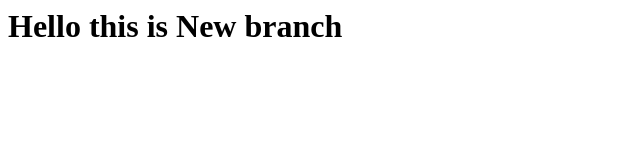
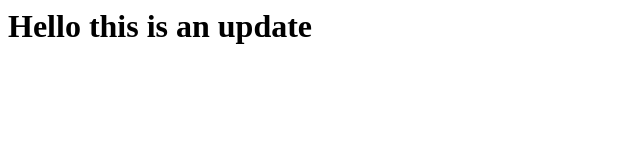
Before and after one commit to L9Zed/My-project, a plain HTML site: page index.html in a window 1280 px wide. Shown: the whole page, without its empty margins (0-640 px from the left). Drawn offline with Linux system fonts and the light colour scheme.

Commit message:
edit in htl file

```diff
--- a/index.html
+++ b/index.html
@@ -8,7 +8,7 @@
         <link rel="stylesheet" href="style.css">
 <head>
 <body>
-    <h1> Hello this is New branch </h1>
+    <h1> Hello this is an update </h1>
     <script src="app.js"></script>
 <body>
 <html>
```
